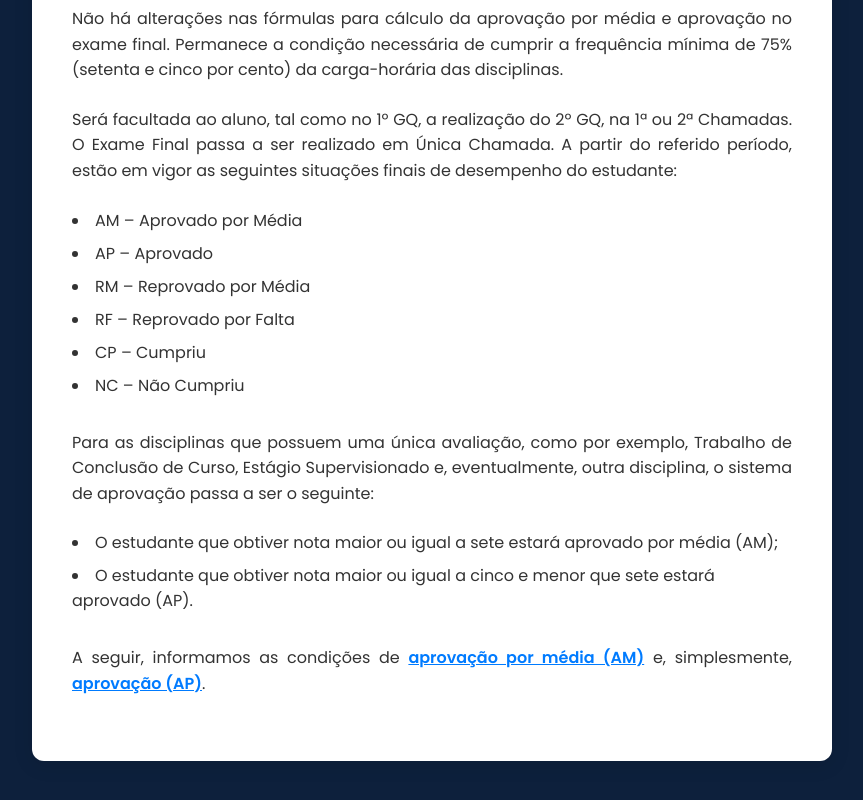
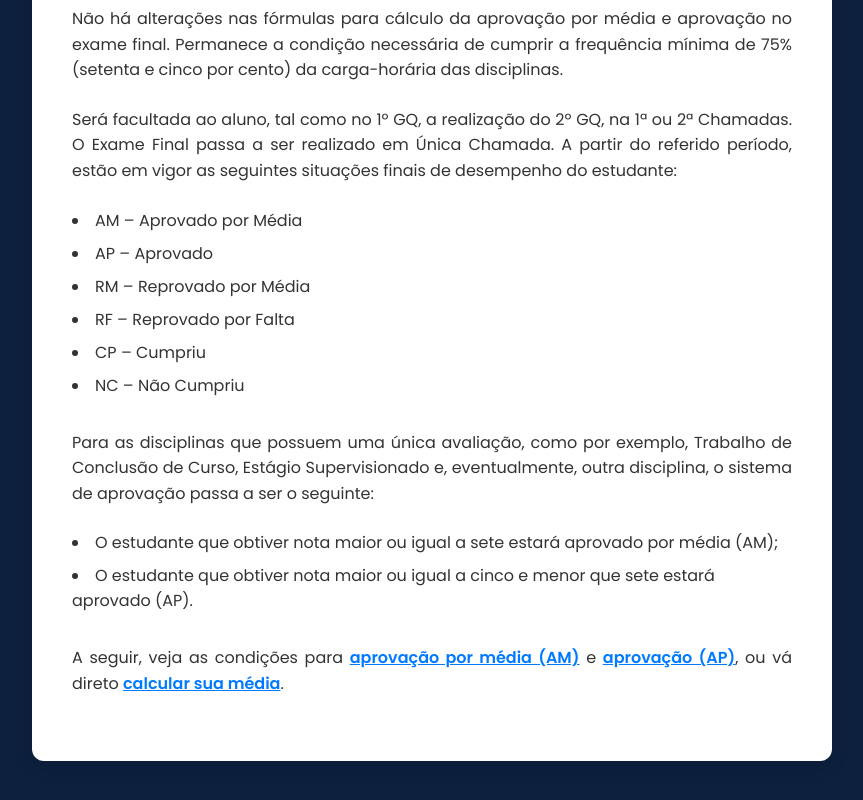
Before and after one commit to Dakranth/Media7, a plain HTML site: page index.html in a window 1280 px wide. Shown: the part 344-1144 px from the top of the page, without its empty margins (208-1071 px from the left). Drawn offline with Linux system fonts and the light colour scheme.

Commit message:
link calcular media

```diff
--- a/index.html
+++ b/index.html
@@ -61,7 +61,7 @@
       <li>O estudante que obtiver nota maior ou igual a cinco e menor que sete estará aprovado (AP).</li>
     </ul>
     <p class="content-text">
-      A seguir, informamos as condições de <a href="am.html" class="content-link">aprovação por média (AM)</a> e, simplesmente, <a href="ap.html" class="content-link">aprovação (AP)</a>.
+      A seguir, veja as condições para <a href="am.html" class="content-link">aprovação por média (AM)</a> e <a href="ap.html" class="content-link">aprovação (AP)</a>, ou vá direto <a href="calcular.html" class="content-link">calcular sua média</a>.
     </p>
   </section>
 <script src="script.js"></script>
```
